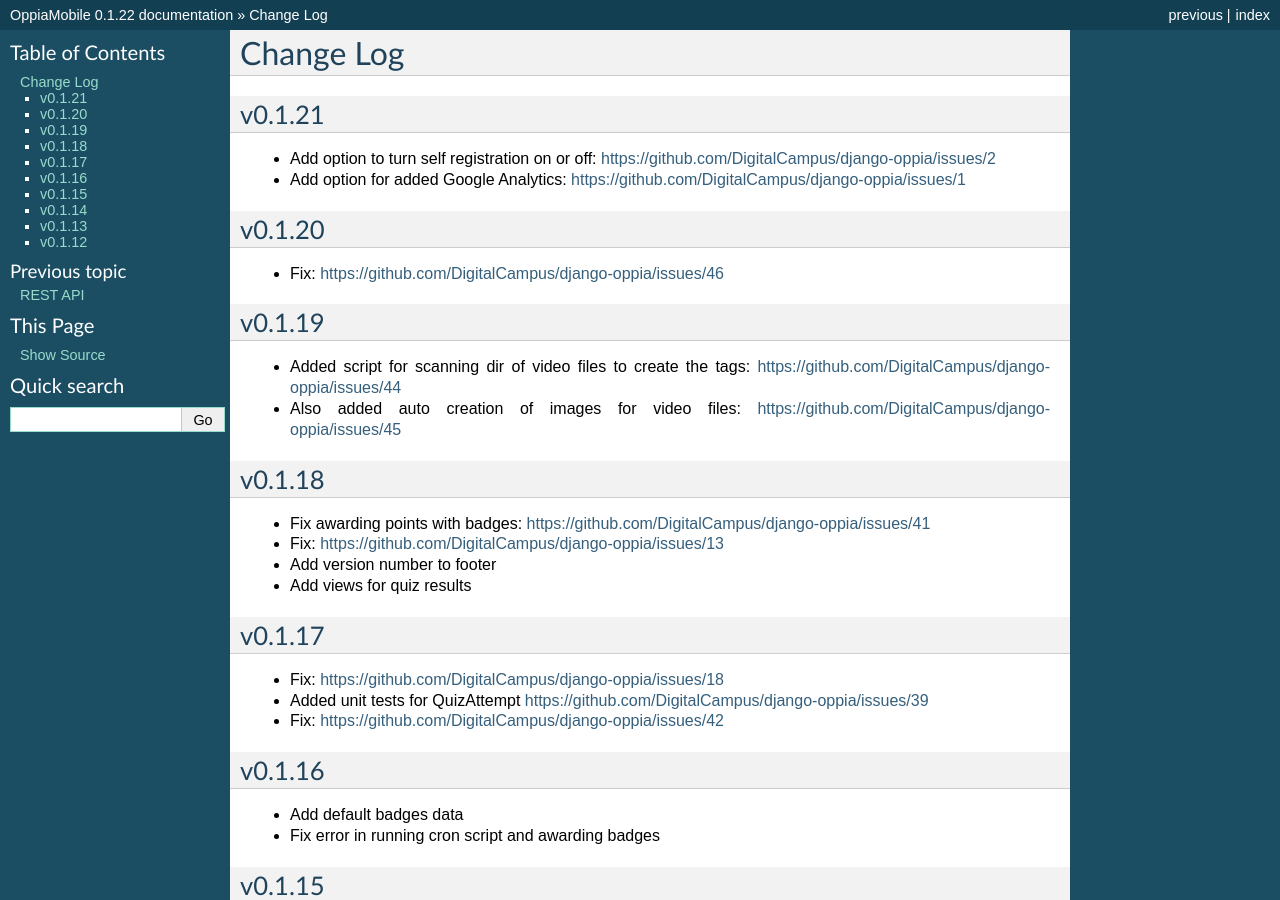
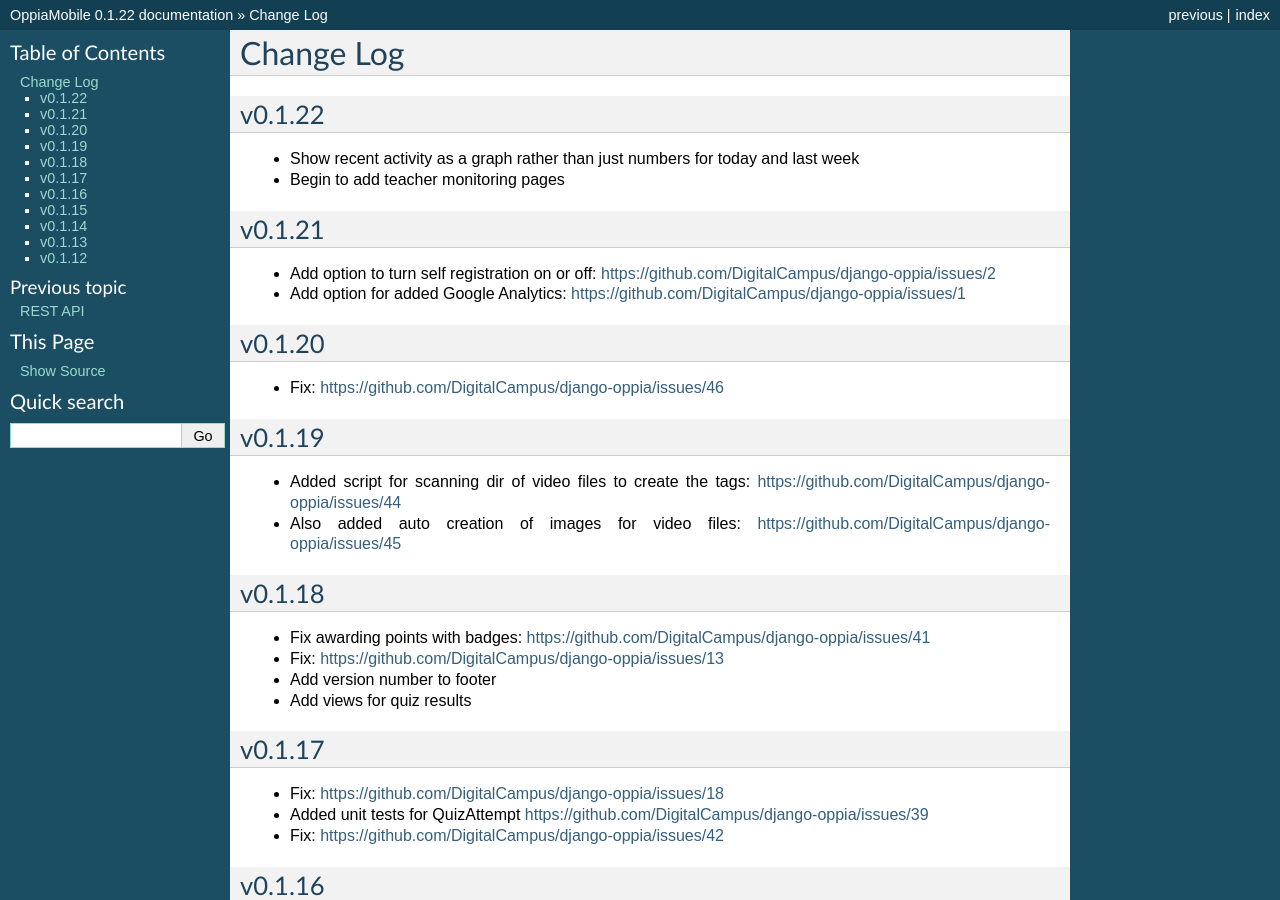
Before and after one commit to DigitalCampus/django-oppia, a Sphinx documentation site: the page built from docs/changelog.rst, in a window 1280 px wide and 900 px high. Built offline with Sphinx 7.4.7, drawn with Linux system fonts in a browser that asks for light colours; the version number is read from the project's files by our own code.

Commit message:
update changelog

```diff
--- a/docs/changelog.rst
+++ b/docs/changelog.rst
@@ -1,5 +1,10 @@
 Change Log
 ============
+
+v0.1.22
+-------
+* Show recent activity as a graph rather than just numbers for today and last week
+* Begin to add teacher monitoring pages
 
 v0.1.21
 -------
```
